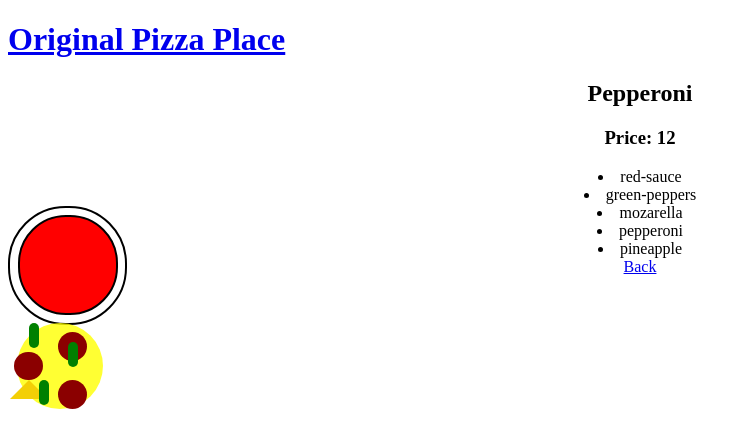
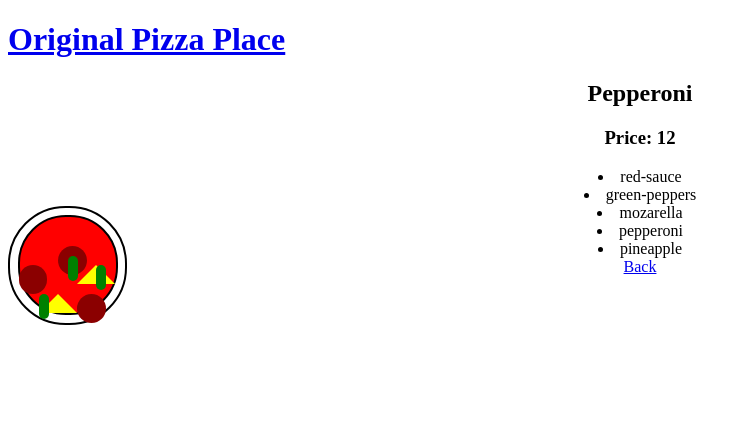
Before and after one commit to nickltang/CS174-HW2, a PHP site: page /index.php?a=detail&name=Pepperoni in a window 1280 px wide. Shown: the top 448 px of the page, without its empty margins (0-751 px from the left). Run offline with PHP 8.4, Linux system fonts and the light colour scheme.

Commit message:
css update

```diff
--- a/css/styles.css
+++ b/css/styles.css
@@ -19,22 +19,19 @@
     margin:.08in;
     border-radius:0.5in;
     border:2px solid black;
-    width:1in;
     height:1in;
 }
 #cheese {
-    background-color:yellow;
-    border-radius:0.5in;
+    background-color:rgb(242, 242, 116);
+    border-radius:.5in;
     width:.9in;
     height:.9in;
-    opacity:.8;
-    margin-left:6%;
-    margin-top:6%;
-    margin-bottom:auto;
+    margin-left:16px;
+    margin-top:-1.06in;
 }
 #pepperoni-one{
     background-color:darkred;
-    margin-left:.04in;
+    margin-left:.09in;
     margin-top:-.6in;
     margin-bottom:auto;
     border-radius:0.5in;
@@ -44,7 +41,7 @@
 }
 #pepperoni-two{
     background-color:darkred;
-    margin-left:.5in;
+    margin-left:.7in;
     margin-top:-.3in;
     margin-bottom:auto;
     border-radius:0.5in;
@@ -66,7 +63,7 @@
     background-color:rgb(99, 77, 77);
     width:.2in;
     height:.1in;
-    margin-left:.04in;
+    margin-left:.4in;
     margin-top:-.6in;
     margin-bottom:auto;
     position:absolute;
@@ -83,7 +80,7 @@
     background-color:rgb(99, 77, 77);
     width:.2in;
     height:.1in;
-    margin-left:.6in;
+    margin-left:.8in;
     margin-top:-.4in;
     position:absolute;
 }
@@ -106,16 +103,29 @@
     height:.2in;
     position:absolute;
 }
-#pineapple{
+#pineapple-one{
     border-left: .2in solid transparent;
     border-right: .9in solid transparent;
     position: absolute;
     margin-top:-.5in;
+    margin-left:.3in;
     width: 0;
     height: 0;
     border: .2in solid transparent;
     border-top: -.9in;
-    border-bottom: .2in solid rgb(243, 207, 6);
+    border-bottom: .2in solid yellow;
+}
+#pineapple-two{
+    border-left: .2in solid transparent;
+    border-right: .9in solid transparent;
+    position: absolute;
+    margin-top:-.8in;
+    margin-left:.7in;
+    width: 0;
+    height: 0;
+    border: .2in solid transparent;
+    border-top: -.9in;
+    border-bottom: .2in solid yellow;
 }
 #green-pepper-one{
     position: absolute;
@@ -131,8 +141,8 @@
     border-radius:0.3in;
     width: 10px;
     height: 25px;
-    margin-top:-.9in;
-    margin-left: .2in;
+    margin-top:-.6in;
+    margin-left: .9in;
     background: #008000;
 }
 #green-pepper-three {
--- a/index.php
+++ b/index.php
@@ -248,17 +248,17 @@ function editView($data) {
                     <tr>
                         <td>
                             <?php
-                            if(isset($data["currentPizza"]) && in_array("mozarella", $data["currentPizza"]["toppings"])) {
+                            if(isset($data["currentPizza"]) && in_array("mozzarella", $data["currentPizza"]["toppings"])) {
                             ?>
-                                <input type="checkbox" name="toppings[mozarella]" checked>
+                                <input type="checkbox" name="toppings[mozzarella]" checked>
                             <?php
                             } else {
                             ?>
-                                <input type="checkbox" name="toppings[mozarella]">
+                                <input type="checkbox" name="toppings[mozzarella]">
                             <?php
                             }
                             ?>
-                            <label for="mozarella">Mozarella</label>
+                            <label for="mozzarella">Mozzarella</label>
                         </td>
                         <td>
                             <?php
@@ -371,12 +371,14 @@ function detailView($data) {
                     <?php
                     if(isset($data["pizzaInfo"]) && in_array("red-sauce", $data["pizzaInfo"]["toppings"])) {
                     ?>
-                        <div id="pizza-sauce"></div>
+                        <div id="pizza-sauce">
+
+                        </div>
                     <?php
                     }
                     ?>
                         <?php
-                        if(isset($data["pizzaInfo"]) && in_array("mozarella", $data["pizzaInfo"]["toppings"])) {
+                        if(isset($data["pizzaInfo"]) && in_array("mozzarella", $data["pizzaInfo"]["toppings"])) {
                         ?>
                             <div id="cheese"></div>
                         <?php
@@ -401,9 +403,18 @@ function detailView($data) {
                         }
                         ?>
                         <?php
+                        if(isset($data["pizzaInfo"]) && in_array("mozzarella", $data["pizzaInfo"]["toppings"])) {
+                        ?>
+                            <div id="mozzarella-one"></div>
+                            <div id="mozzarella-two"></div>
+                        <?php
+                        }
+                        ?>
+                        <?php
                         if(isset($data["pizzaInfo"]) && in_array("pineapple", $data["pizzaInfo"]["toppings"])) {
                         ?>
-                            <div id="pineapple"></div>
+                            <div id="pineapple-one"></div>
+                            <div id="pineapple-two"></div>
                         <?php
                         }
                         ?>
--- a/pizza.txt
+++ b/pizza.txt
@@ -1 +1 @@
-a:2:{s:9:"Pepperoni";a:3:{s:5:"price";s:2:"12";s:6:"visits";i:25;s:8:"toppings";a:5:{i:0;s:9:"red-sauce";i:1;s:13:"green-peppers";i:2;s:9:"mozarella";i:3;s:9:"pepperoni";i:4;s:9:"pineapple";}}s:3:"Joe";a:3:{s:5:"price";s:2:"45";s:6:"visits";i:0;s:8:"toppings";a:2:{i:0;s:13:"green-peppers";i:1;s:3:"ham";}}}
+a:4:{s:9:"Pepperoni";a:3:{s:5:"price";s:2:"12";s:6:"visits";i:44;s:8:"toppings";a:5:{i:0;s:9:"red-sauce";i:1;s:13:"green-peppers";i:2;s:9:"mozarella";i:3;s:9:"pepperoni";i:4;s:9:"pineapple";}}s:3:"Joe";a:3:{s:5:"price";s:2:"45";s:6:"visits";i:8;s:8:"toppings";a:2:{i:0;s:13:"green-peppers";i:1;s:3:"ham";}}s:16:"Tiff&#39;s Pizza";a:3:{s:5:"price";s:1:"5";s:6:"visits";i:0;s:8:"toppings";a:4:{i:0;s:9:"red-sauce";i:1;s:13:"green-peppers";i:2;s:9:"mozarella";i:3;s:9:"mushrooms";}}s:20:"Tiff&#38;#39;s Pizza";a:1:{s:6:"visits";i:2;}}
```
Also changed, not shown: PizzaIngredients.html (+28 -19 lines).
